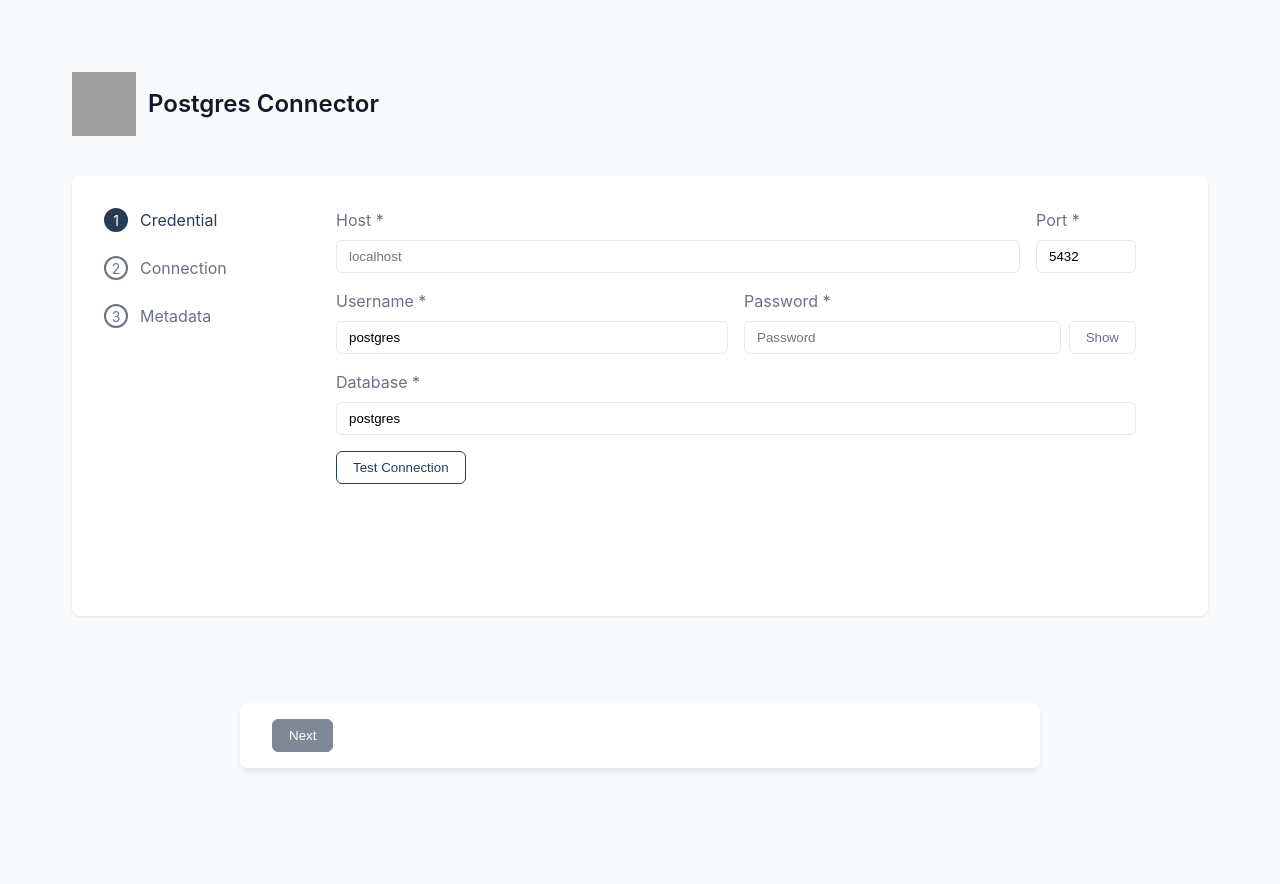
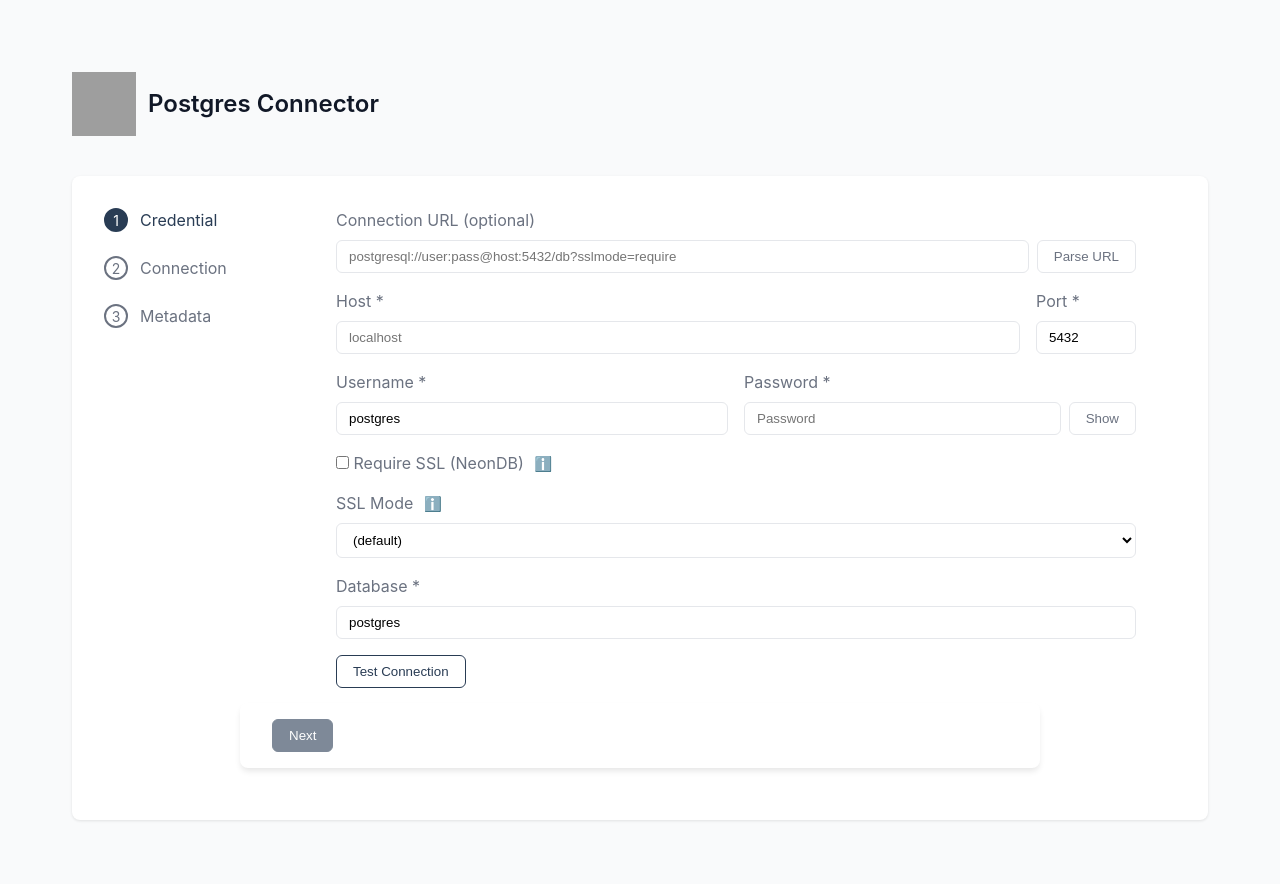
Before and after one commit to tanishkhot/assignment, a Python web app: template frontend/templates/index.html in a window 1280 px wide. Before the commit the page ends 771 px from the top, so only its background shows below. Run offline with Jinja, Linux system fonts and the light colour scheme; the template is opened without the code that fills it, so the values that code supplies are empty; grey boxes are pictures that could not be loaded.

Commit message:
feat: Added url parsing

```diff
--- a/app/clients.py
+++ b/app/clients.py
@@ -20,7 +20,6 @@
             "postgresql+psycopg://{username}:{password}@{host}:{port}/{database}"
         ),
         required=["username", "password", "host", "port", "database"],
-        # Optionally add defaults or parameter passthroughs here, e.g. sslmode
-        # defaults={"client_encoding": "utf8"},
-        # parameters=["sslmode"],
+        # Allow passing connection parameters like sslmode via credentials.extra
+        parameters=["sslmode"],
     )
--- a/frontend/static/script.js
+++ b/frontend/static/script.js
@@ -21,7 +21,7 @@
       const details=(data && (data.details||data.error||data.message))||'';
       let msg=data.message||'Connection failed';
       const lower=(details||'').toLowerCase();
-      if(lower.includes('password authentication failed')) msg='Wrong password';
+      if(lower.includes('password authentication failed')) msg='Wrong password/username';
       else if(lower.includes('role') && lower.includes('does not exist')) msg='User does not exist';
       else if(lower.includes('database') && lower.includes('does not exist')) msg='Database does not exist';
       throw new Error(msg);
@@ -49,6 +49,33 @@
     toggle.textContent=isText?'Show':'Hide';
   });
 }
+
+// Parse a PostgreSQL connection URL and fill fields
+function parseConnUrl(){
+  const urlInput=document.getElementById('connUrl');
+  if(!urlInput) return;
+  const val=urlInput.value.trim();
+  if(!val) return;
+  let u;
+  try{ u=new URL(val); }
+  catch(e){ try{ u=new URL('postgresql://'+val); }catch(e2){ alert('Invalid URL'); return; } }
+  document.getElementById('host').value = u.hostname || '';
+  document.getElementById('port').value = u.port || '5432';
+  document.getElementById('username').value = decodeURIComponent(u.username||'');
+  document.getElementById('password').value = decodeURIComponent(u.password||'');
+  const db=(u.pathname||'').replace(/^\//,'');
+  if(db) document.getElementById('database').value = decodeURIComponent(db);
+  const ssl=u.searchParams.get('sslmode');
+  const sslSel=document.getElementById('sslmode');
+  const req=document.getElementById('requireSSL');
+  if(sslSel && ssl){ sslSel.value=ssl; if(req) req.checked=(ssl==='require'); }
+}
+
+// Attach parser
+document.addEventListener('DOMContentLoaded', ()=>{
+  const btn=document.getElementById('parseUrl');
+  if(btn) btn.addEventListener('click', parseConnUrl);
+});
 
 function toggleDropdown(id){ const dd=document.getElementById(id); const content=dd.querySelector('.dropdown-content'); document.querySelectorAll('.dropdown-content').forEach(c=>{ if(c!==content) c.classList.remove('show');}); content.classList.toggle('show'); event.stopPropagation(); }
 
--- a/frontend/static/styles.css
+++ b/frontend/static/styles.css
@@ -41,6 +41,7 @@
 .bottom-bar { position: fixed; bottom: 2rem; left: 50%; transform: translateX(-50%); background: white; padding: 1rem 2rem; box-shadow: 0 4px 6px -1px rgb(0 0 0 / 0.1); z-index: 100; width: 800px; border-radius: 0.5rem; }
 .error-message { display: none; margin: 1rem 0; padding: 0.75rem 1rem; border: 1px solid #DC2626; border-radius: 0.375rem; color: #DC2626; background-color: #FEE2E2; }
 .error-message.visible { display: block; }
+.help-icon { display:inline-block; margin-left:6px; cursor: help; font-size: 0.9rem; color: var(--secondary-color); }
 .nav-buttons { display: flex; justify-content: space-between; width: 100%; margin: 0 auto; }
 .metadata-dropdown { position: relative; border: 1px solid var(--border-color); border-radius: 0.375rem; }
 .dropdown-header { display: flex; align-items: center; justify-content: space-between; padding: 0.5rem 0.75rem; border: 1px solid var(--border-color); border-radius: 0.375rem; background-color: white; cursor: pointer; }
--- a/frontend/templates/index.html
+++ b/frontend/templates/index.html
@@ -54,6 +54,13 @@
 
         <div class="form-container">
           <div id="page1" class="page active">
+            <div class="form-group">
+              <label>Connection URL (optional)</label>
+              <div style="display:flex; gap:8px; align-items:center;">
+                <input type="text" id="connUrl" placeholder="postgresql://user:pass@host:5432/db?sslmode=require" style="flex:1;">
+                <button type="button" id="parseUrl" class="btn btn-secondary">Parse URL</button>
+              </div>
+            </div>
             <div class="form-group horizontal">
               <div class="input-wrapper flex-grow">
                 <label>Host *</label>
@@ -77,6 +84,25 @@
                   <button type="button" id="togglePassword" class="btn btn-secondary" style="white-space:nowrap;">Show</button>
                 </div>
               </div>
+            </div>
+
+            <div class="form-group">
+              <label>
+                <input type="checkbox" id="requireSSL"> Require SSL (NeonDB)
+                <span class="help-icon" title="Many cloud Postgres providers (like Neon, RDS, Cloud SQL) require encrypted connections. Enable this to set sslmode=require so the driver negotiates TLS and avoids authentication or connection failures.">ℹ️</span>
+              </label>
+            </div>
+            <div class="form-group">
+              <label>SSL Mode <span class="help-icon" title="Controls TLS enforcement and verification. For Neon, use require. For stricter verification with custom CAs use verify-ca/verify-full.">ℹ️</span></label>
+              <select id="sslmode">
+                <option value="">(default)</option>
+                <option value="disable">disable</option>
+                <option value="allow">allow</option>
+                <option value="prefer">prefer</option>
+                <option value="require">require</option>
+                <option value="verify-ca">verify-ca</option>
+                <option value="verify-full">verify-full</option>
+              </select>
             </div>
 
             <div class="form-group">
```
Also changed, not shown: frontend/static/index.html (+26 -0 lines), temporal.db.
